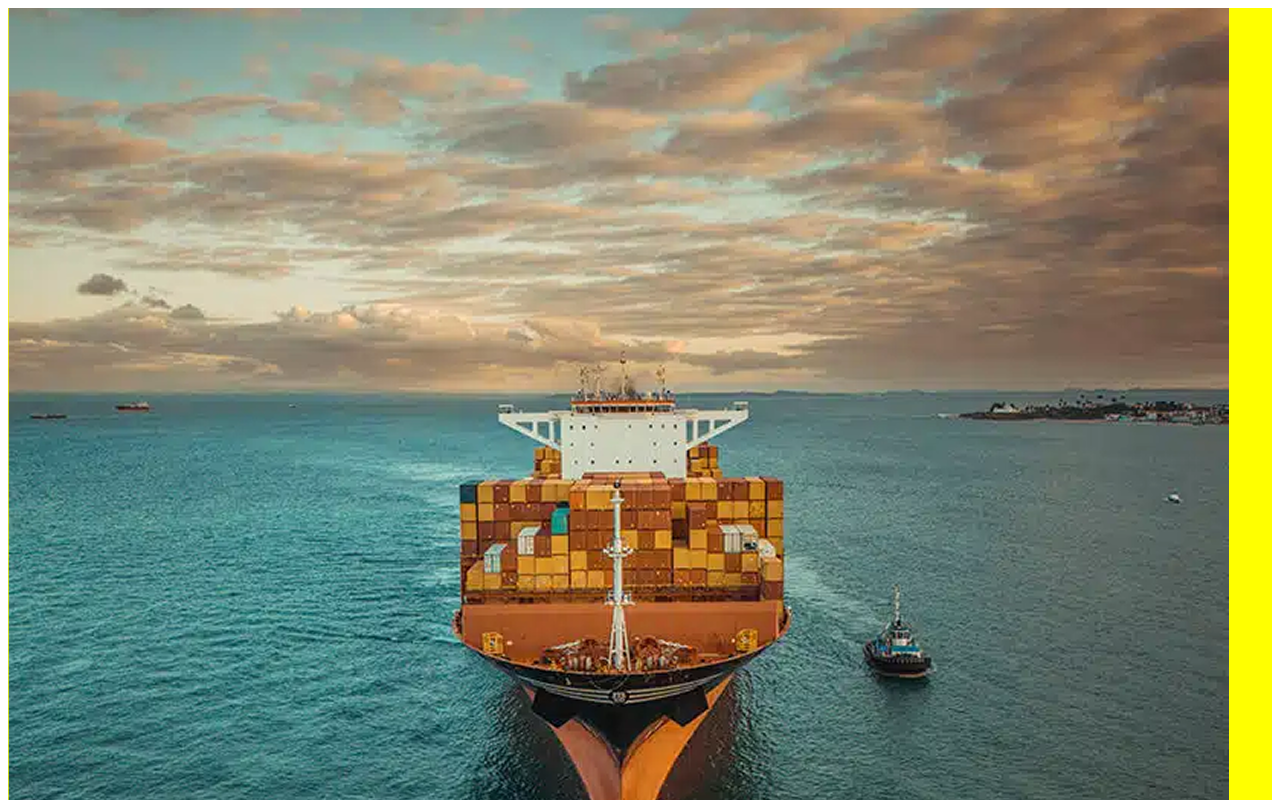
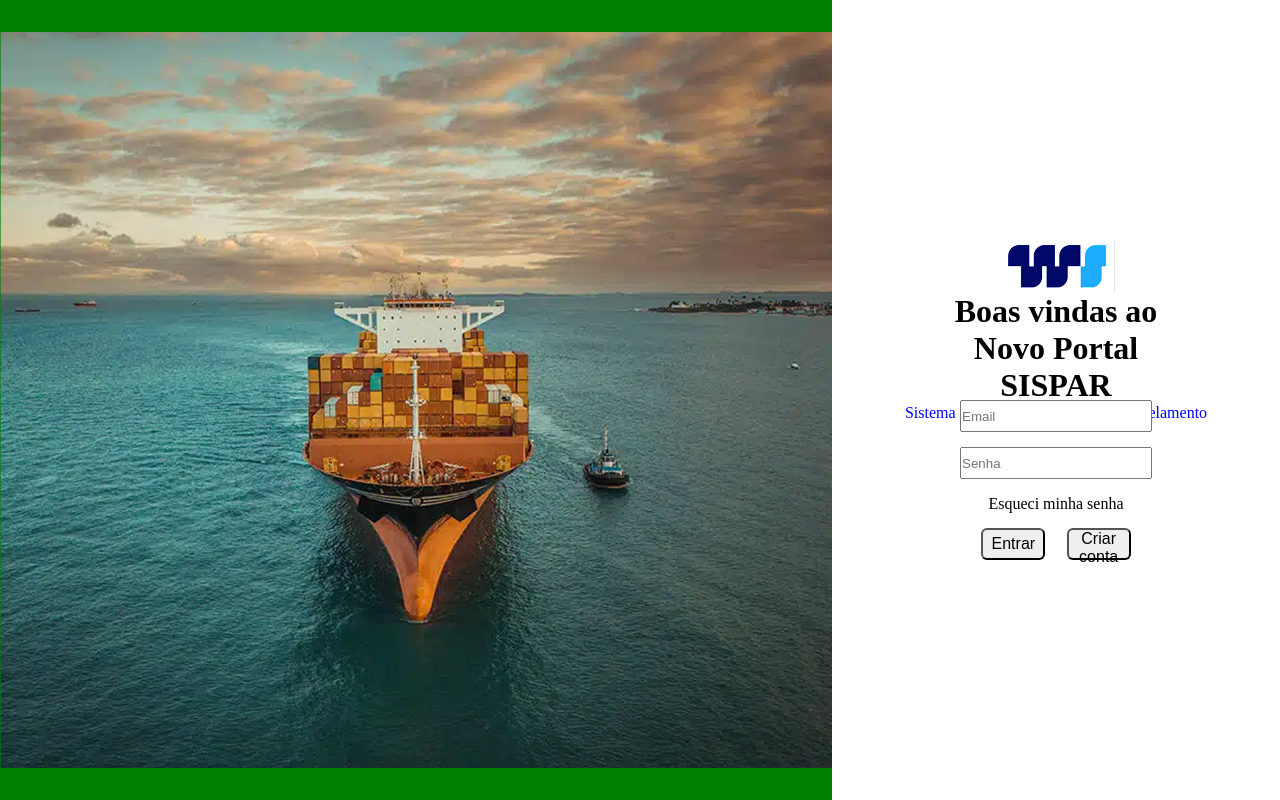
Before and after one commit to karynnemoreira/sispar-t2, a React (Vite) app: page / in a window 1280 px wide. Shown: the top 800 px of the page. Built offline with nearby package versions, Linux system fonts and the light colour scheme.

Commit message:
Finalizando a tela de login

```diff
--- a/src/App.jsx
+++ b/src/App.jsx
@@ -1,4 +1,5 @@
 import Login from "./components/login/Login.jsx"
+import "./global.scss"
 function App() {
   return (
     <>
--- a/src/components/login/Login.jsx
+++ b/src/components/login/Login.jsx
@@ -1,19 +1,18 @@
-import Capa from "../../assets/Tela Login/imagem tela de login.png";
+//import Capa from "../../assets/Tela Login/imagem tela de login.png";
 import Logo from "../../assets/Tela Login/logo-ws.png";
-import styles from "./Login.module.scss"; //importando o componente de estilização do Login
+import styles from "./Login.module.scss"
 
 function Login() {
   return (
     <main>
-      <section className={styles.containerLogin}>
-        <img src={Capa} alt="Foto de um navio cargueiro" />
+      <section className={styles.containerFoto}>
+        {/* <img src={Capa} alt="Foto de um navio cargueiro" /> */}
       </section>
 
-      <section>
-        <div>
+      <section className={styles.formWapper}>
+        <div className={styles.boxLogo}>
           <img src={Logo} alt="Logo da wilson sons" />
           <h1>Boas vindas ao Novo Portal SISPAR </h1>
-
           <p>Sistema de Emissão de Boletos e Parcelamento</p>
         </div>
 
@@ -29,10 +28,11 @@
 
           <p>Esqueci minha senha</p>
 
-          <div>
+          <div className={styles.boxButton}>
             <button>Entrar</button>
             <button>Criar conta</button>
           </div>
+
         </form>
       </section>
     </main>
--- a/src/components/login/Login.module.scss
+++ b/src/components/login/Login.module.scss
@@ -1,3 +1,73 @@
-.containerLogin{
-    background-color: yellow;
+main {
+  display: flex;
 }
+
+.containerFoto {
+  width: 65%;
+  height: 100vh;
+  background-color: green;
+  background-image: url("../../assets/Tela\ Login/imagem tela de login.png");
+  background-repeat: no-repeat;
+  //background-size: contain;
+  //background-size: cover;
+  background-size: 100%;
+  background-position: center;
+}
+
+.formWapper {
+  //border: solid red;
+  width: 35%;
+  height: 100vh;
+  display: flex;
+  flex-direction: column;
+  justify-content: center;
+  align-items: center;
+
+  .boxLogo {
+    height: 20vh;
+    display: flex;
+    flex-direction: column;
+    align-items: center;
+    justify-content: space-evenly;
+    //border: solid blue;
+    h1 {
+      width: 60%;
+      font-size: 2rem;
+      text-align: center;
+    }
+    p {
+      color: blue;
+      font-size: 1rem;
+    }
+  }
+
+  form {
+    height: 20vh;
+    //border: solid red;
+    display: flex;
+    flex-direction: column;
+    justify-content: space-between;
+    align-items: center;
+
+    input {
+      height: 4vh;
+      width: 15vw;
+
+    }
+  }
+
+
+  .boxButton{
+    width: 100%;
+    //border: solid green;
+    display: flex;
+    justify-content: space-evenly;
+    button{
+        width: 5vw;
+        height: 4vh;
+        border-radius: 6px;
+        font-size: 1rem;
+    }
+  }
+
+}
--- /dev/null
+++ b/src/global.scss
@@ -0,0 +1,5 @@
+*{
+    margin:0;
+    padding: 0;
+    box-sizing: border-box;
+}
```
